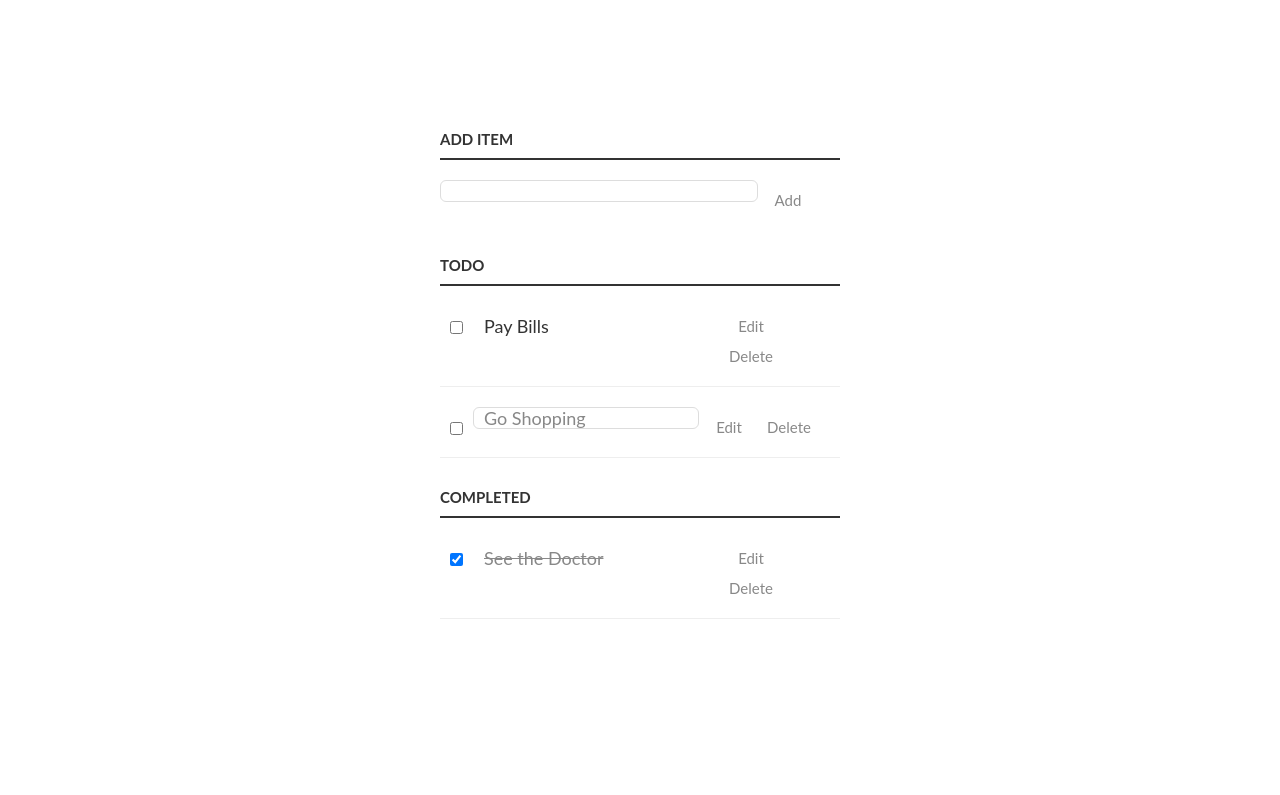
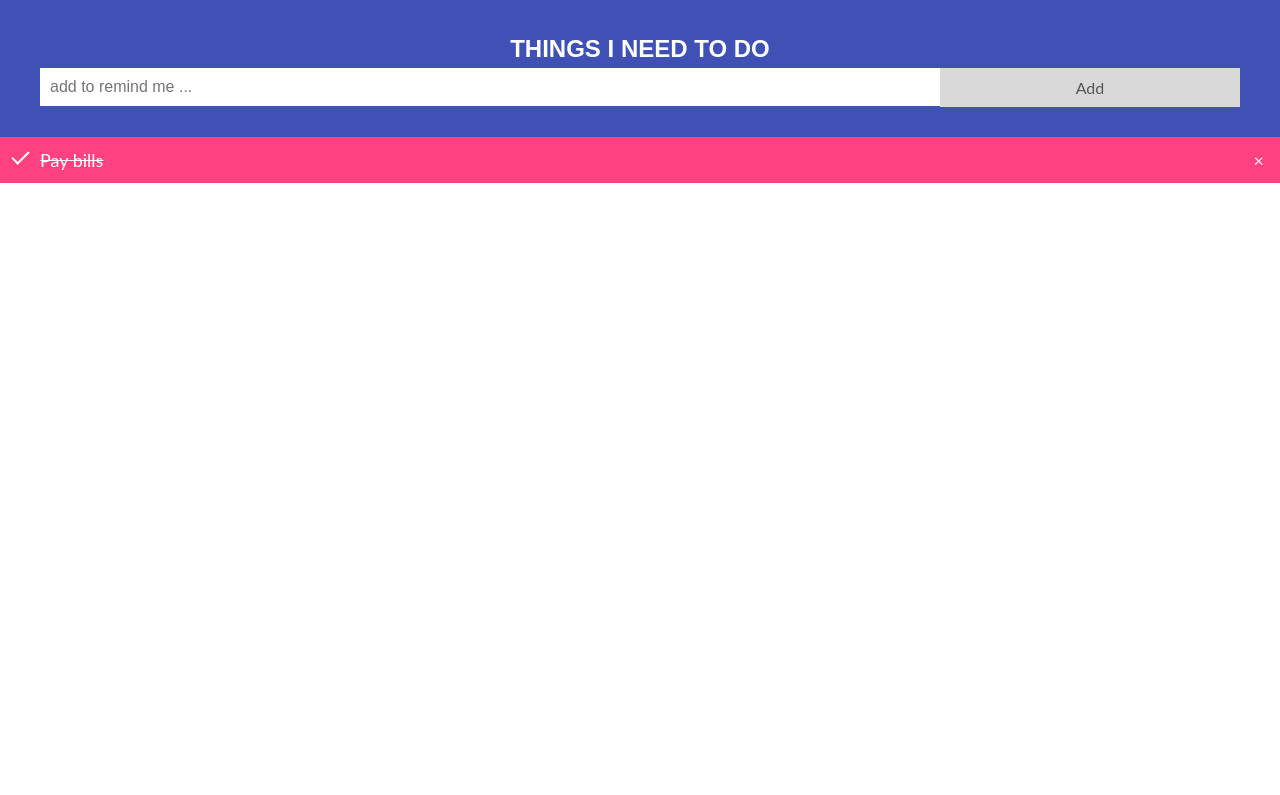
Before and after one commit to kennethtran91/ToDo-App, a website: page www/index.html in a window 1280 px wide. Drawn offline with Linux system fonts and the light colour scheme.

Commit message:
change design

```diff
--- a/www/index.html
+++ b/www/index.html
@@ -1,26 +1,202 @@
+<!DOCTYPE html>
+<html>
+<head>
+  <meta name="viewport" content="width=device-width, initial-scale=1">
+  <link rel="stylesheet" href="https://cdnjs.cloudflare.com/ajax/libs/font-awesome/4.7.0/css/font-awesome.min.css">
+  <title>To Do</title>
+<style>
+body {
+  font-family: Lato, sans-serif;
+  margin: 0;
+  min-width: 250px;
+}
+
+/* Include the padding and border in an element's total width and height */
+* {
+  box-sizing: border-box;
+}
+
+/* Remove margins and padding from the list */
+ul {
+  margin: 0;
+  padding: 0;
+}
+
+h2{
+  font-family: Arial, sans-serif;
+}
+
+/* Style the list items */
+ul li {
+  cursor: pointer;
+  position: relative;
+  padding: 12px 8px 12px 40px;
+  background: #eee;
+  font-size: 18px;
+  transition: 0.2s;
+
+  /* make the list items unselectable */
+  -webkit-user-select: none;
+  -moz-user-select: none;
+  -ms-user-select: none;
+  user-select: none;
+}
+
+/* Set all odd list items to a different color (zebra-stripes) */
+ul li:nth-child(odd) {
+  background: #f9f9f9;
+}
+
+/* Darker background-color on hover */
+ul li:hover {
+  background: #ddd;
+}
+
+/* When clicked on, add a background color and strike out text */
+ul li.checked {
+  background: #FF4081;
+  color: #fff;
+  text-decoration: line-through;
+}
+
+/* Add a "checked" mark when clicked on */
+ul li.checked::before {
+  content: '';
+  position: absolute;
+  border-color: #fff;
+  border-style: solid;
+  border-width: 0 2px 2px 0;
+  top: 10px;
+  left: 16px;
+  transform: rotate(45deg);
+  height: 15px;
+  width: 7px;
+}
+
+/* Style the close button */
+.close {
+  position: absolute;
+  right: 0;
+  top: 0;
+  padding: 12px 16px 12px 16px;
+}
+
+.close:hover {
+  background-color: #455A64;
+  color: white;
+}
+
+/* Style the header */
+.header {
+  background-color: #3F51B5;
+  padding: 30px 40px;
+  color: white;
+  text-align: center;
+}
+
+/* Clear floats after the header */
+.header:after {
+  content: "";
+  display: table;
+  clear: both;
+}
+
+/* Style the input */
+input {
+  border: none;
+  width: 75%;
+  padding: 10px;
+  float: left;
+  font-size: 16px;
+}
+
+/* Style the "Add" button */
+.addBtn {
+  padding: 10px;
+  width: 25%;
+  background: #d9d9d9;
+  color: #555;
+  float: left;
+  text-align: center;
+  font-size: 16px;
+  cursor: pointer;
+  transition: 0.3s;
+}
+
+.addBtn:hover {
+  background-color: #bbb;
+}
+</style>
 </head>
-<link rel="stylesheet" href="style.css" type="text/css">
-</head>
+<body>
 
-<body>
-  <div class="container">
-    <p>
-      <label for="new-task">Add Item</label><input id="new-task" type="text"><button>Add</button>
-    </p>
+<div id="myDIV" class="header">
+  <h2 style="margin:5px">THINGS I NEED TO DO</h2>
+  <input type="text" id="myInput" placeholder="add to remind me ...">
+  <span onclick="newElement()" class="addBtn">Add</span>
+</div>
 
-    <h3>Todo</h3>
-    <ul id="incomplete-tasks">
-      <li><input type="checkbox"><label>Pay Bills</label><input type="text"><button class="edit">Edit</button><button class="delete">Delete</button></li>
-      <li class="editMode"><input type="checkbox"><label>Go Shopping</label><input type="text" value="Go Shopping"><button class="edit">Edit</button><button class="delete">Delete</button></li>
+<ul id="myUL">
+  <li class="checked">Pay bills</li>
+</ul>
 
-    </ul>
+<script>
+// Create a "close" button and append it to each list item
+var myNodelist = document.getElementsByTagName("LI");
+var i;
+for (i = 0; i < myNodelist.length; i++) {
+  var span = document.createElement("SPAN");
+  var txt = document.createTextNode("\u00D7");
+  span.className = "close";
+  span.appendChild(txt);
+  myNodelist[i].appendChild(span);
+}
 
-    <h3>Completed</h3>
-    <ul id="completed-tasks">
-      <li><input type="checkbox" checked><label>See the Doctor</label><input type="text"><button class="edit">Edit</button><button class="delete">Delete</button></li>
-    </ul>
-  </div>
+// Click on a close button to hide the current list item
+var close = document.getElementsByClassName("close");
+var i;
+for (i = 0; i < close.length; i++) {
+  close[i].onclick = function() {
+    var div = this.parentElement;
+    div.style.display = "none";
+  }
+}
 
-  <script type="text/javascript" src="js/app.js"></script>
+// Add a "checked" symbol when clicking on a list item
+var list = document.querySelector('ul');
+list.addEventListener('click', function(ev) {
+  if (ev.target.tagName === 'LI') {
+    ev.target.classList.toggle('checked');
+  }
+}, false);
+
+// Create a new list item when clicking on the "Add" button
+function newElement() {
+  var li = document.createElement("li");
+  var inputValue = document.getElementById("myInput").value;
+  var t = document.createTextNode(inputValue);
+  li.appendChild(t);
+  if (inputValue === '') {
+    alert("You must write something!");
+  } else {
+    document.getElementById("myUL").appendChild(li);
+  }
+  document.getElementById("myInput").value = "";
+
+  var span = document.createElement("SPAN");
+  var txt = document.createTextNode("\u00D7");
+  span.className = "close";
+  span.appendChild(txt);
+  li.appendChild(span);
+
+  for (i = 0; i < close.length; i++) {
+    close[i].onclick = function() {
+      var div = this.parentElement;
+      div.style.display = "none";
+    }
+  }
+}
+</script>
 
 </body>
+</html>
```
Also changed, not shown: config.xml (+5 -5 lines).
